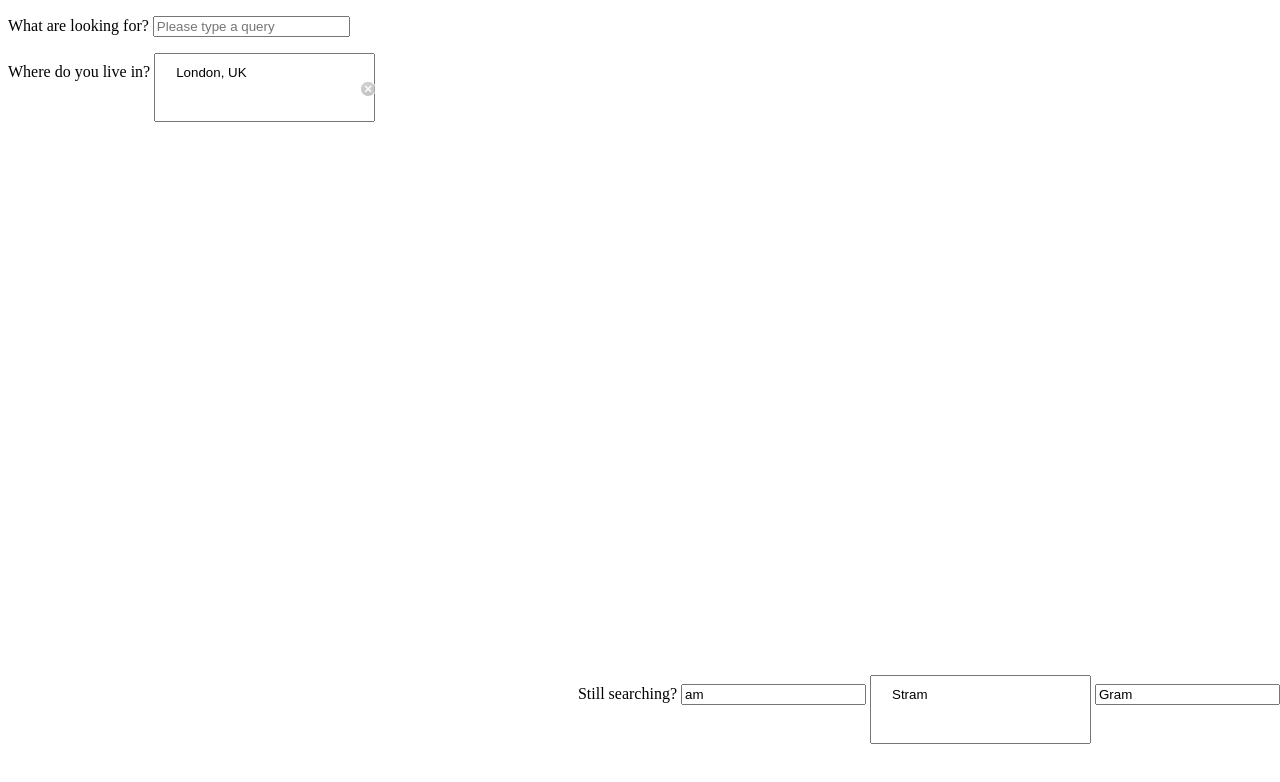
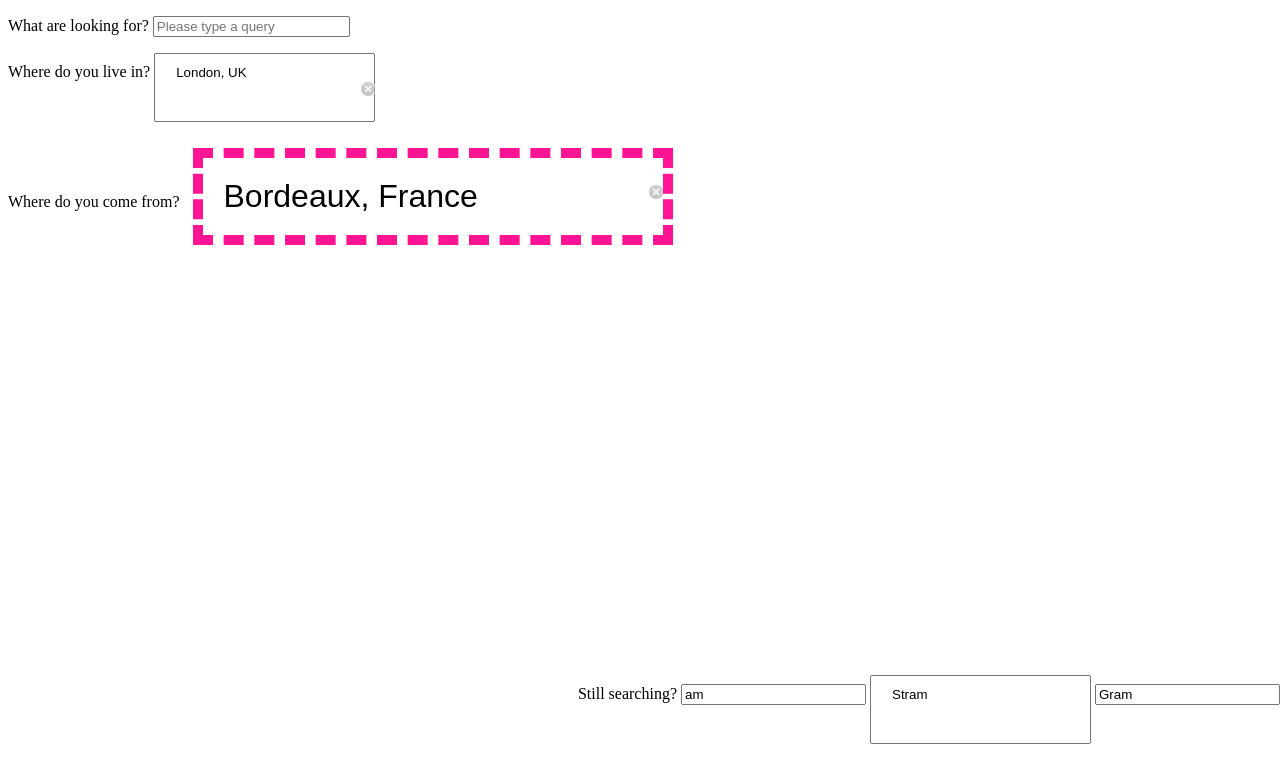
Before and after one commit to thom4parisot/input-search, a website: page src/main.html in a window 1280 px wide. Drawn offline with nearby package versions, Linux system fonts and the light colour scheme.

Commit message:
Fancy example

```diff
--- a/src/css/examples.css
+++ b/src/css/examples.css
@@ -8,3 +8,10 @@ form :nth-of-type(2) input,
 form input:nth-of-type(2){
   padding: 10px 20px 40px;
 }
+
+.fancy{
+  border: 10px dashed deeppink;
+  font-size: 2em;
+  margin: 10px;
+  padding: 20px;
+}
--- a/src/main.html
+++ b/src/main.html
@@ -17,6 +17,11 @@
 	<label for="location-input">Where do you live in?</label>
 	<input id="location-input" type="text" class="searchfield-as-textfield" placeholder="City or Country" value="London, UK" />
     </p>
+
+    <p>
+	<label for="origin-input">Where do you come from?</label>
+	<input id="origin-input" type="text" class="searchfield-as-textfield fancy" placeholder="City or Country" value="Bordeaux, France" />
+    </p>
 </form>
 
 <form action="#" method="get" id="absolute-container">
```
